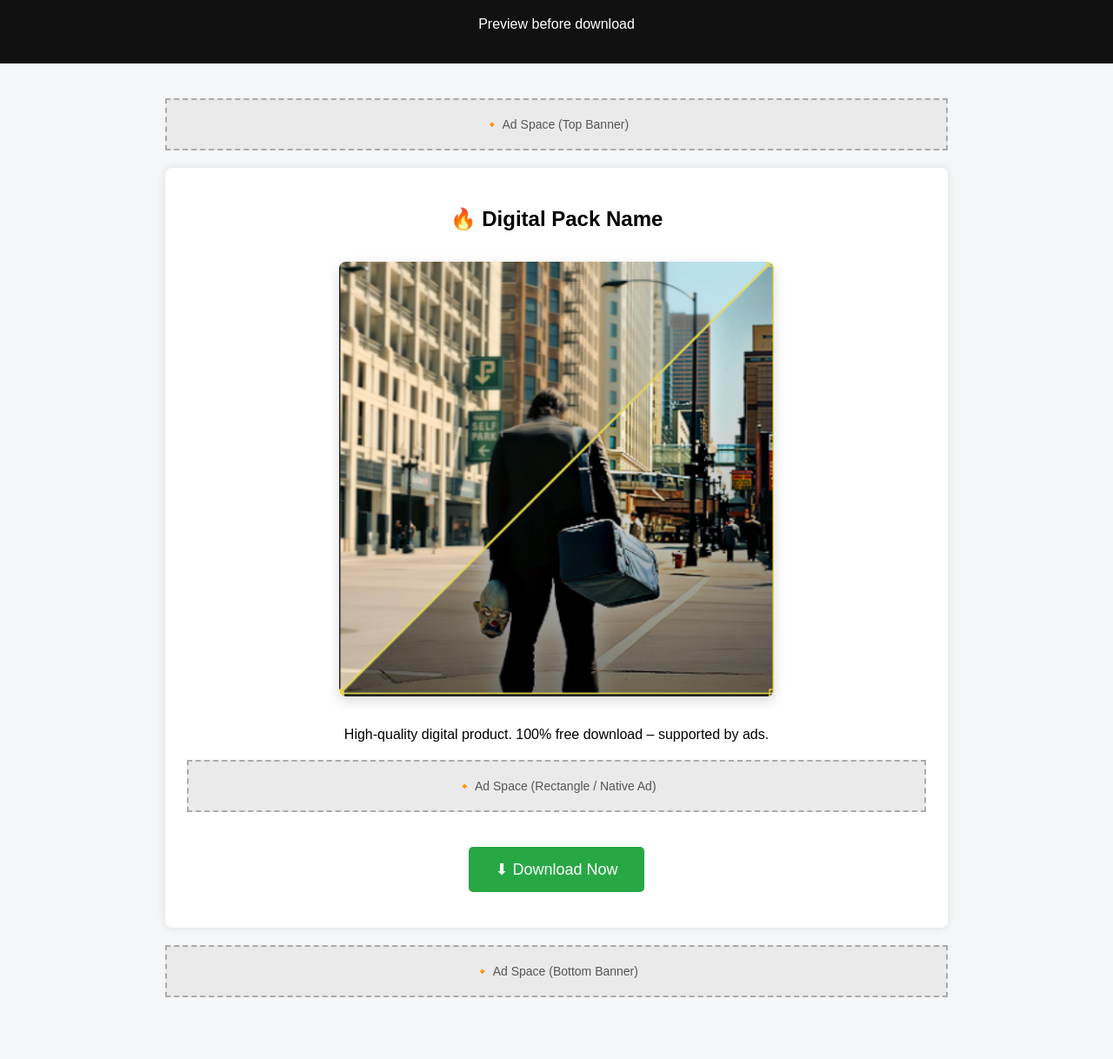
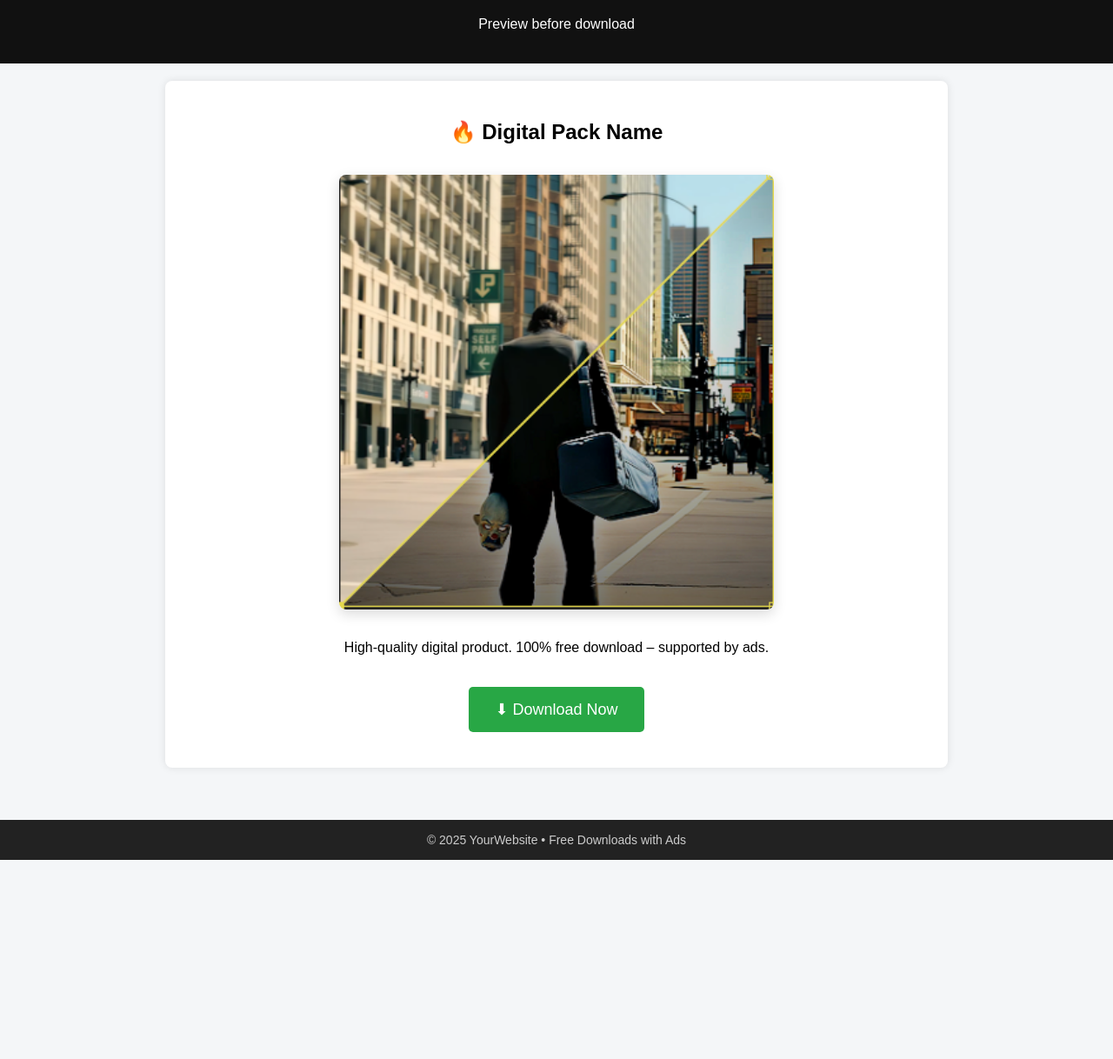
Before and after one commit to HASHCODE10/mypack, a plain HTML site: page index.html in a window 1280 px wide. Shown: the part 82-1300 px from the top of the page at 87% size. After the commit the page ends 1071 px from the top, so only its background shows below. Drawn offline with Linux system fonts and the light colour scheme.

Commit message:
Update index.html

```diff
--- a/index.html
+++ b/index.html
@@ -86,9 +86,7 @@
 <div class="container">
 
     <!-- Top Ad -->
-    <div class="ad-box">
-        🔸 Ad Space (Top Banner)
-    </div>
+
 
     <div class="product">
         <h2>🔥 Digital Pack Name</h2>
@@ -101,10 +99,7 @@
             100% free download – supported by ads.
         </p>
 
-        <!-- Middle Ad -->
-        <div class="ad-box">
-            🔸 Ad Space (Rectangle / Native Ad)
-        </div>
+
 
         <button class="download-btn" onclick="startDownload()">
             ⬇ Download Now
@@ -113,10 +108,7 @@
         <p id="status"></p>
     </div>
 
-    <!-- Bottom Ad -->
-    <div class="ad-box">
-        🔸 Ad Space (Bottom Banner)
-    </div>
+
 
 </div>
 
```
